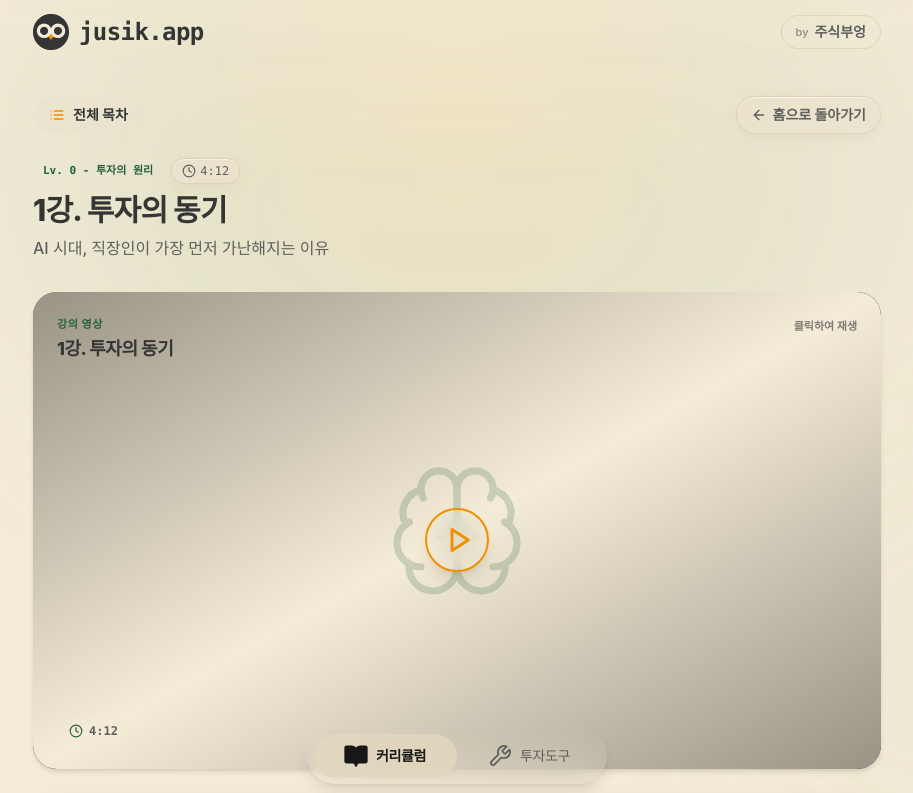
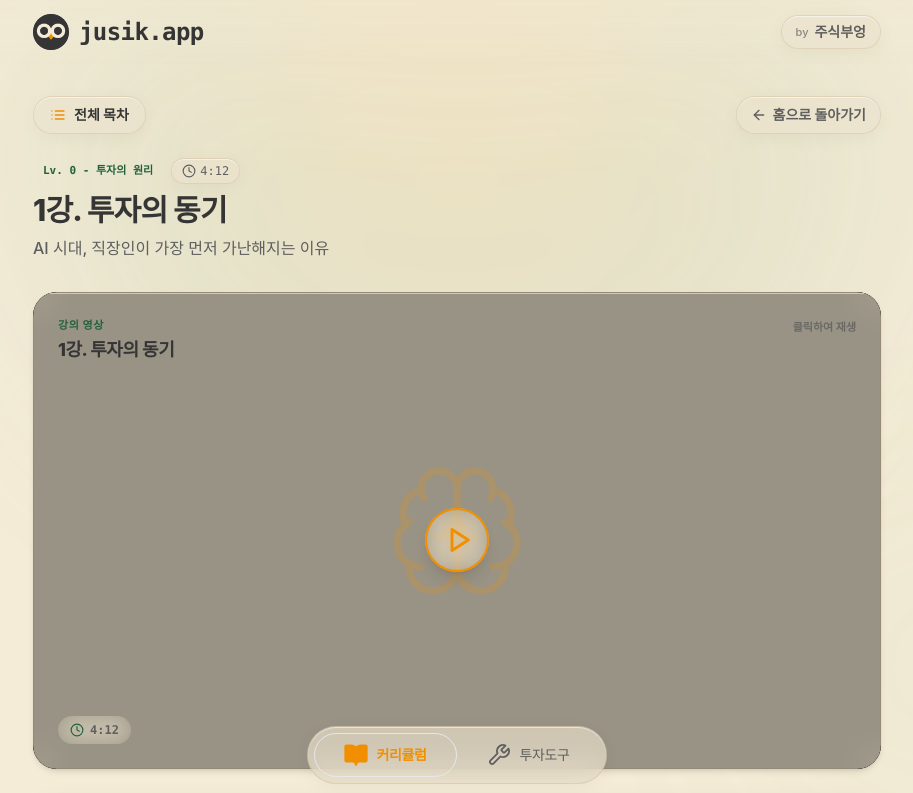
Before and after one commit to hajooi/jusik-app, a Next.js app: page /lesson/lv0-1 in a window 1280 px wide. Shown: the top 793 px of the page, without its empty margins (183-1096 px from the left). Built offline with nearby package versions, Linux system fonts and the light colour scheme.

Commit message:
style: Apply glass-card design system across navbar popover, drawer, bottom nav and fix video cover light mode gradient

```diff
--- a/src/components/BottomNavigation.tsx
+++ b/src/components/BottomNavigation.tsx
@@ -31,13 +31,13 @@ export default function BottomNavigation() {
     <div className="fixed bottom-4 inset-x-0 z-50 flex justify-center px-3 sm:px-4 pointer-events-none">
       <nav
         aria-label="하단 내비게이션"
-        className="pointer-events-auto w-full max-w-[260px] xs:max-w-[280px] sm:max-w-[300px] bg-[var(--card-surface)]/90 backdrop-blur-xl rounded-full p-1.5 shadow-lg transition-all duration-300 relative overflow-hidden"
+        className="pointer-events-auto w-full max-w-[260px] xs:max-w-[280px] sm:max-w-[300px] glass-card rounded-full p-1.5 shadow-xl transition-all duration-300 relative overflow-hidden"
       >
         <div className="flex items-center justify-around relative">
           {/* Animated Liquid Sliding Pill Highlight */}
           {activeIndex !== -1 && (
             <div
-              className="absolute top-0 bottom-0 rounded-full bg-[var(--card-hover)] transition-transform duration-300 ease-out shadow-xs pointer-events-none"
+              className="absolute top-0 bottom-0 rounded-full bg-[var(--accent-orange)]/15 border border-[var(--accent-orange)]/30 transition-transform duration-300 ease-out shadow-2xs pointer-events-none"
               style={{
                 width: `${100 / navItems.length}%`,
                 left: 0,
@@ -56,17 +56,17 @@ export default function BottomNavigation() {
               <Link
                 key={item.href}
                 href={item.href}
-                className={`relative z-10 flex items-center justify-center gap-1.5 sm:gap-2 py-2.5 px-3 sm:px-4 rounded-full w-full transition-all duration-200 active:scale-95 ${
+                className={`relative z-10 flex items-center justify-center gap-1.5 sm:gap-2 py-2.5 px-3 sm:px-4 rounded-full w-full transition-all duration-300 active:scale-95 ${
                   isActive
-                    ? 'text-neutral-900 dark:text-white font-bold'
-                    : 'text-[var(--text-secondary)] font-medium hover:text-[var(--text-primary)]'
+                    ? 'text-[var(--accent-orange)] font-bold'
+                    : 'text-[var(--text-secondary)] font-medium hover:text-[var(--accent-orange)]'
                 }`}
               >
                 <Icon
                   fill={isActive ? 'currentColor' : 'none'}
-                  className={`w-4.5 h-4.5 transition-all duration-200 ${
+                  className={`w-4.5 h-4.5 transition-all duration-300 ${
                     isActive
-                      ? 'stroke-[2.2px] text-neutral-900 dark:text-white scale-105'
+                      ? 'stroke-[2.2px] text-[var(--accent-orange)] scale-105'
                       : 'stroke-[1.8px]'
                   }`}
                 />
--- a/src/components/Navbar.tsx
+++ b/src/components/Navbar.tsx
@@ -98,7 +98,7 @@ export default function Navbar() {
             <button
               type="button"
               onClick={togglePopover}
-              className="inline-flex items-center gap-1.5 text-xs sm:text-sm font-medium text-[var(--text-secondary)] hover:text-[var(--accent-orange)] transition-all duration-200 py-1.5 px-3.5 rounded-full bg-[var(--card-surface)]/60 backdrop-blur-xl border border-[var(--border-color)] active:scale-95 shadow-xs"
+              className="inline-flex items-center gap-1.5 text-xs sm:text-sm font-medium text-[var(--text-secondary)] hover:text-[var(--accent-orange)] transition-all duration-300 py-1.5 px-3.5 rounded-full glass-card glass-card-hover active:scale-95 shadow-2xs"
               title="주식부엉 정보 및 문의"
             >
               <span className="text-[11px] opacity-70">by</span>
@@ -108,7 +108,7 @@ export default function Navbar() {
             {/* Dropdown Popover Menu immediately below button with scale expand/shrink animation */}
             {isOpen && (
               <div
-                className={`absolute right-0 top-full mt-2 w-max max-w-[280px] sm:max-w-[320px] rounded-2xl p-2 bg-[var(--card-surface)]/80 backdrop-blur-2xl border border-[var(--border-color)] shadow-2xl z-50 space-y-1 ${
+                className={`absolute right-0 top-full mt-2 w-max max-w-[280px] sm:max-w-[320px] rounded-2xl p-2 glass-card shadow-2xl z-50 space-y-1 ${
                   isClosing ? 'animate-popover-shrink' : 'animate-popover-expand'
                 }`}
               >
@@ -117,7 +117,7 @@ export default function Navbar() {
                   href="https://youtube.com/@주식부엉"
                   target="_blank"
                   rel="noopener noreferrer"
-                  className="w-full flex items-center justify-start gap-2 px-3 py-2 rounded-xl bg-[var(--accent-orange)]/15 hover:bg-[var(--accent-orange)] text-[var(--accent-orange)] hover:text-white font-bold text-xs sm:text-sm transition-all duration-200 group whitespace-nowrap text-left"
+                  className="w-full flex items-center justify-start gap-2 px-3 py-2.5 rounded-xl bg-[var(--accent-orange)]/15 hover:bg-[var(--accent-orange)] text-[var(--accent-orange)] hover:text-white font-bold text-xs sm:text-sm transition-all duration-300 group whitespace-nowrap text-left shadow-2xs"
                 >
                   <Youtube className="w-4 h-4 shrink-0" />
                   <span className="whitespace-nowrap flex-1">주식부엉 유튜브</span>
@@ -128,10 +128,10 @@ export default function Navbar() {
                 <button
                   type="button"
                   onClick={handleCopyEmail}
-                  className="w-full flex items-center justify-start gap-2 px-3 py-2 rounded-xl bg-[var(--card-hover)]/40 hover:bg-[var(--card-hover)] text-[var(--text-secondary)] hover:text-[var(--text-primary)] font-bold text-xs sm:text-sm transition-all whitespace-nowrap text-left group"
+                  className="w-full flex items-center justify-start gap-2 px-3 py-2.5 rounded-xl glass-card glass-card-hover text-[var(--text-secondary)] hover:text-[var(--text-primary)] font-bold text-xs sm:text-sm transition-all duration-300 whitespace-nowrap text-left group shadow-2xs"
                 >
-                  <Mail className="w-4 h-4 text-[var(--text-secondary)] shrink-0" />
-                  <span className="whitespace-nowrap flex-1 font-sans">메일로 문의하기</span>
+                  <Mail className="w-4 h-4 text-[var(--text-secondary)] group-hover:text-[var(--accent-orange)] shrink-0 transition-colors" />
+                  <span className="whitespace-nowrap flex-1 font-sans group-hover:text-[var(--accent-orange)] transition-colors">메일로 문의하기</span>
                   <span className="shrink-0">
                     {copied ? (
                       <span className="text-[10px] font-bold text-[var(--accent-mid-green)] flex items-center gap-0.5 whitespace-nowrap font-sans">
--- a/src/components/SidebarDrawer.tsx
+++ b/src/components/SidebarDrawer.tsx
@@ -81,7 +81,7 @@ export default function SidebarDrawer({ currentLessonId }: SidebarDrawerProps) {
       {/* Top Header Left-aligned Drawer Trigger Button */}
       <button
         onClick={handleOpen}
-        className="inline-flex items-center gap-2 font-bold text-xs sm:text-sm text-[var(--text-primary)] hover:text-[var(--accent-orange)] transition-all bg-[var(--card-surface)] px-4 py-2 rounded-full shadow-xs active:scale-95 hover:bg-[var(--card-hover)]"
+        className="inline-flex items-center gap-2 font-bold text-xs sm:text-sm text-[var(--text-primary)] hover:text-[var(--accent-orange)] transition-all duration-300 glass-card glass-card-hover px-4 py-2 rounded-full shadow-2xs active:scale-95"
       >
         <List className="w-4 h-4 text-[var(--accent-orange)]" />
         <span>전체 목차</span>
@@ -99,7 +99,7 @@ export default function SidebarDrawer({ currentLessonId }: SidebarDrawerProps) {
           />
 
           {/* Sliding Panel with Smooth Side Animation & Brand Base Cream Surface */}
-          <div className={`relative z-10 w-full max-w-xs bg-[var(--card-surface)] h-full p-5 shadow-2xl overflow-y-auto ${
+          <div className={`relative z-10 w-full max-w-xs glass-card h-full p-5 shadow-2xl overflow-y-auto ${
             isClosing ? 'animate-slide-out-left' : 'animate-slide-in-left'
           }`}>
             {renderContent()}
--- a/src/components/VideoCoverPlayer.tsx
+++ b/src/components/VideoCoverPlayer.tsx
@@ -113,15 +113,15 @@ export default function VideoCoverPlayer({ youtubeId, title, duration, iconName
           onClick={handlePlayClick}
           type="button"
           aria-label={`${title} 영상 재생하기`}
-          className="group absolute inset-0 w-full h-full bg-gradient-to-br from-[var(--card-surface)] via-[var(--bg-main)] to-[var(--card-surface)] text-left cursor-pointer transition-all duration-300 hover:shadow-xl focus:outline-none focus:ring-2 focus:ring-[var(--accent-green)]/50 p-4 sm:p-6 flex flex-col justify-between z-10"
+          className="group absolute inset-0 w-full h-full glass-card text-left cursor-pointer transition-all duration-300 hover:shadow-xl focus:outline-none focus:ring-2 focus:ring-[var(--accent-green)]/50 p-4 sm:p-6 flex flex-col justify-between z-10 overflow-hidden"
         >
-          {/* Decorative M3 Mesh Background Shapes */}
-          <div className="absolute -top-12 -right-12 w-40 h-40 sm:w-48 sm:h-48 bg-[var(--accent-green)]/10 rounded-full blur-2xl pointer-events-none group-hover:bg-[var(--accent-green)]/15 transition-all duration-500" />
-          <div className="absolute -bottom-12 -left-12 w-40 h-40 sm:w-48 sm:h-48 bg-[var(--accent-orange)]/10 rounded-full blur-2xl pointer-events-none group-hover:bg-[var(--accent-orange)]/15 transition-all duration-500" />
+          {/* Decorative Warm Ambient Mesh Background Shapes */}
+          <div className="absolute -top-12 -right-12 w-44 h-44 sm:w-52 sm:h-52 bg-[var(--accent-orange)]/20 rounded-full blur-3xl pointer-events-none group-hover:bg-[var(--accent-orange)]/30 transition-all duration-500" />
+          <div className="absolute -bottom-12 -left-12 w-44 h-44 sm:w-52 sm:h-52 bg-[var(--accent-green)]/15 rounded-full blur-3xl pointer-events-none group-hover:bg-[var(--accent-green)]/25 transition-all duration-500" />
 
           {/* Watermark Icon */}
           <div className="absolute inset-0 m-auto flex items-center justify-center pointer-events-none">
-            <div className="w-32 h-32 sm:w-48 sm:h-48 text-[var(--accent-green)] flex items-center justify-center opacity-15 sm:opacity-20 group-hover:opacity-30 group-hover:scale-105 transition-all duration-500">
+            <div className="w-32 h-32 sm:w-48 sm:h-48 text-[var(--accent-orange)] flex items-center justify-center opacity-15 sm:opacity-20 group-hover:opacity-30 group-hover:scale-105 transition-all duration-500">
               <IconComponent className="w-24 h-24 sm:w-36 sm:h-36 stroke-[1.2]" />
             </div>
           </div>
```
